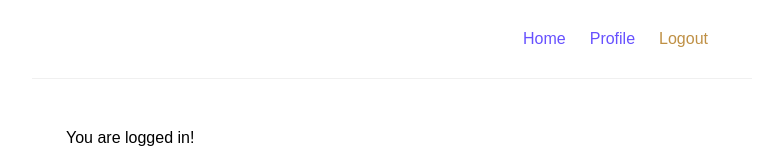
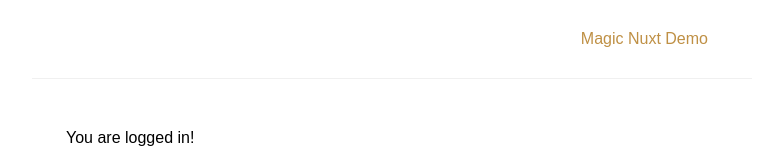
Before and after one commit to shahbaz17/magic-nuxt, a Nuxt app: page / in a window 1280 px wide. Shown: the top 160 px of the page, without its empty margins (248-1031 px from the left). Built offline with nearby package versions, Linux system fonts and the light colour scheme; no server answers.

Commit message:
Updated Header and profile page to address changes

```diff
--- a/components/Header.vue
+++ b/components/Header.vue
@@ -1,10 +1,13 @@
 <template>
   <header>
     <nav>
-      <ul>
+      <ul v-if="$auth.loggedIn">
         <li><NuxtLink to="/">Home</NuxtLink></li>
         <li><NuxtLink to="/profile">Profile</NuxtLink></li>
         <li><a class="logout" @click="userLogout">Logout</a></li>
+      </ul>
+      <ul v-else>
+        <li><a class="logout">Magic Nuxt Demo</a></li>
       </ul>
     </nav>
   </header>
--- a/pages/profile.vue
+++ b/pages/profile.vue
@@ -1,12 +1,13 @@
 <template>
   <div class="container">
     <div class="label">Email</div>
-    <div class="profile-info">shahbaz@magic.link</div>
+    <div class="profile-info">{{ $auth.user.email }}</div>
 
-    <div class="label">User Id</div>
-    <div class="profile-info">
-      did:ethr:0xa7dd0fcC2716E083063f6CFd62E3EF5dCe4e4E1B
-    </div>
+    <div class="label">Issuer</div>
+    <div class="profile-info">{{ $auth.user.issuer }}</div>
+
+    <div class="label">Public Address</div>
+    <div class="profile-info">{{ $auth.user.publicAddress }}</div>
   </div>
 </template>
 
```
Also changed, not shown: server-middleware/auth.js (+1 -8 lines).
